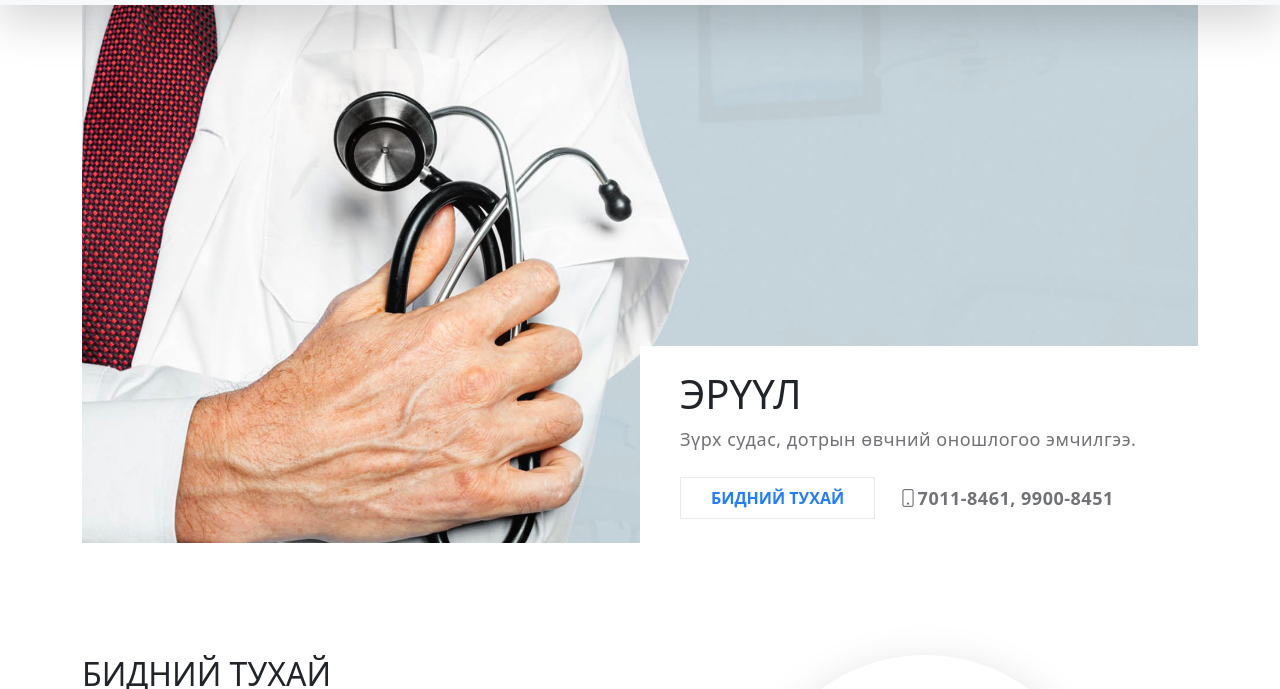
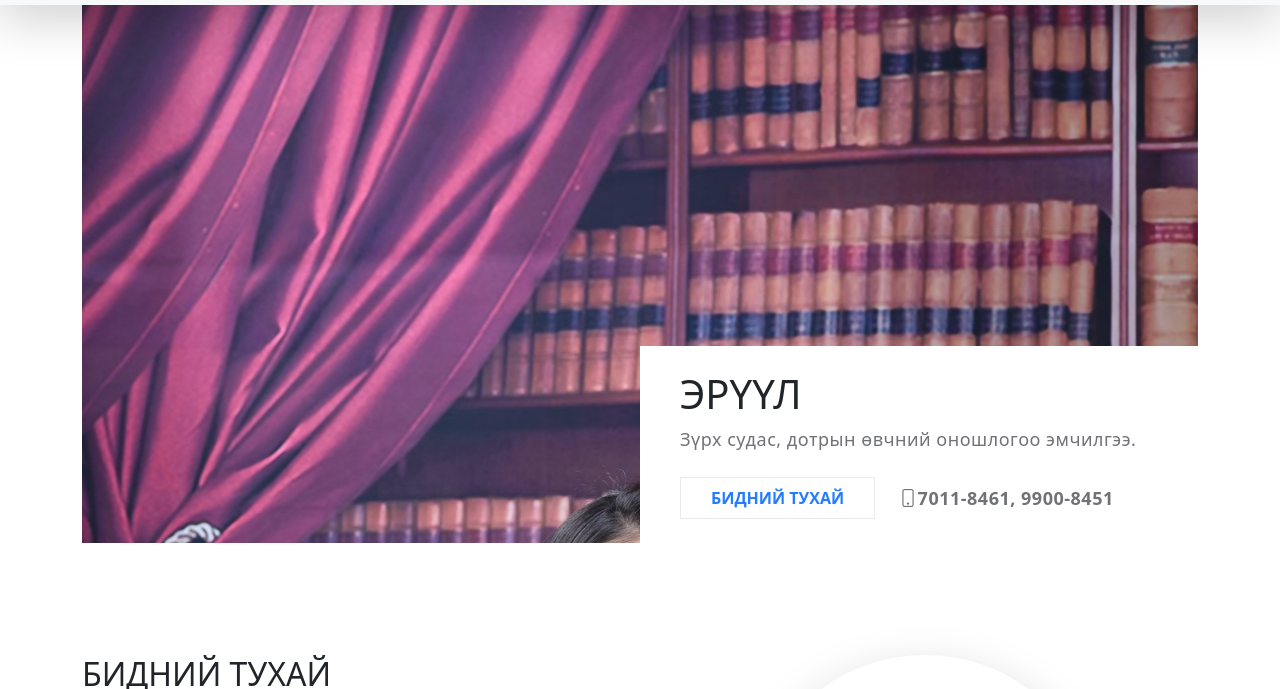
Before and after one commit to BE-mn/TestV3, a plain HTML site: page index.html in a window 1280 px wide. Both pictures are taken after a click on the link "Home". Shown: the part 131-820 px from the top of the page. Drawn offline with nearby package versions, Linux system fonts and the light colour scheme.

Commit message:
Update index.html

```diff
--- a/index.html
+++ b/index.html
@@ -88,11 +88,11 @@
                                         </div>
 
                                         <div class="carousel-item">
-                                            <img src="images/slider/young-asian-female-dentist-white-coat-posing-clinic-equipment.jpg" class="img-fluid" alt="">
+                                            <img src="images/slider/1765952558710402.jpg" class="img-fluid" alt="">
                                         </div>
 
                                         <div class="carousel-item">
-                                            <img src="images/slider/doctor-s-hand-holding-stethoscope-closeup.jpg" class="img-fluid" alt="">
+                                            <img src="images/slider/IMG_0096.JPG" class="img-fluid" alt="">
                                         </div>
                                     </div>
                                 </div>
```
